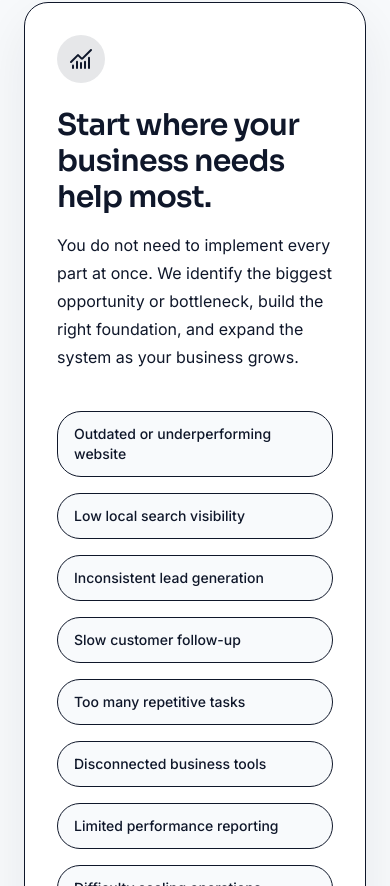
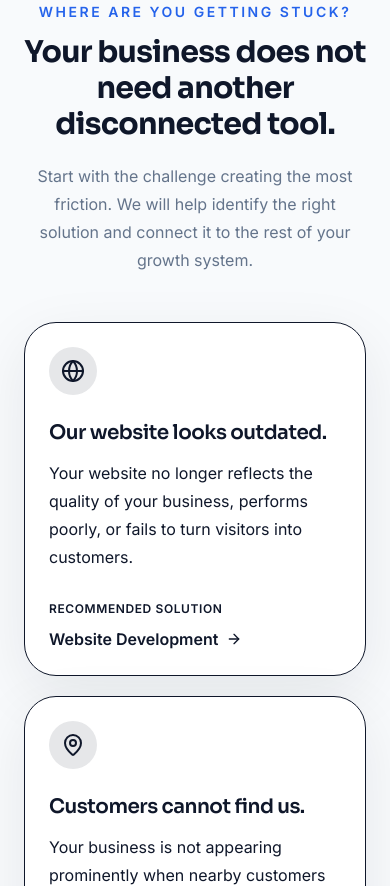
Before and after one commit to LiftEatCode/js-growth, a Next.js app: page /growth-system in a window 390 px wide. Shown: the part 6078-6964 px from the top of the page. Built offline with nearby package versions, Linux system fonts and the light colour scheme.

Commit message:
business problems section

```diff
--- a/src/app/growth-system/page.tsx
+++ b/src/app/growth-system/page.tsx
@@ -12,12 +12,14 @@ import {
 
 import {
   BenefitsSection,
+  BusinessProblemsSection,
   CTASection,
   GrowthSystemVisual,
   PageHero,
   ProcessSection,
 } from "@/components/marketing";
 import { Container, Section, SectionHeader } from "@/components/ui";
+import { businessProblems } from "@/content/home";
 
 export const metadata: Metadata = {
   title: "The JS Growth System",
@@ -157,47 +159,7 @@ export default function GrowthSystemPage() {
 
       <ProcessSection {...growthProcess} theme="dark" />
 
-      <Section>
-        <Container>
-          <div className="grid gap-10 rounded-3xl border bg-card p-8 shadow-soft md:p-12 lg:grid-cols-[0.8fr_1.2fr] lg:items-center">
-            <div>
-              <div className="flex size-12 items-center justify-center rounded-xl bg-brand/10 text-brand">
-                <ChartNoAxesCombined className="size-6" />
-              </div>
-
-              <h2 className="mt-6 text-3xl font-semibold tracking-tight md:text-4xl">
-                Start where your business needs help most.
-              </h2>
-
-              <p className="mt-4 leading-7 text-muted-foreground">
-                You do not need to implement every part at once. We identify the
-                biggest opportunity or bottleneck, build the right foundation,
-                and expand the system as your business grows.
-              </p>
-            </div>
-
-            <div className="grid gap-4 sm:grid-cols-2">
-              {[
-                "Outdated or underperforming website",
-                "Low local search visibility",
-                "Inconsistent lead generation",
-                "Slow customer follow-up",
-                "Too many repetitive tasks",
-                "Disconnected business tools",
-                "Limited performance reporting",
-                "Difficulty scaling operations",
-              ].map((item) => (
-                <div
-                  key={item}
-                  className="rounded-xl border bg-background px-4 py-3 text-sm font-medium"
-                >
-                  {item}
-                </div>
-              ))}
-            </div>
-          </div>
-        </Container>
-      </Section>
+      <BusinessProblemsSection {...businessProblems} />
 
       <CTASection
         title="Build the right growth system for your business."
--- /dev/null
+++ b/src/components/marketing/business-problems-section/business-problems-section.tsx
@@ -0,0 +1,65 @@
+import Link from "next/link";
+import { ArrowRight } from "lucide-react";
+
+import { Container, Section, SectionHeader } from "@/components/ui";
+
+import type { BusinessProblemsSectionProps } from "./types";
+
+export function BusinessProblemsSection({
+  eyebrow = "Where Are You Getting Stuck?",
+  title = "Start with the problem, not the service.",
+  description = "Choose the challenge that sounds most familiar and see how JS Solutions can help.",
+  items,
+}: BusinessProblemsSectionProps) {
+  return (
+    <Section>
+      <Container>
+        <SectionHeader
+          eyebrow={eyebrow}
+          title={title}
+          description={description}
+          align="center"
+          className="mx-auto max-w-3xl"
+        />
+
+        <div className="mt-12 grid gap-5 md:grid-cols-2 lg:grid-cols-3">
+          {items.map((item) => {
+            const Icon = item.icon;
+
+            return (
+              <Link
+                key={item.title}
+                href={item.href}
+                className="group flex h-full flex-col rounded-2xl border bg-card p-6 shadow-soft transition duration-300 hover:-translate-y-1 hover:border-brand/30 hover:shadow-lg focus-visible:outline-none focus-visible:ring-2 focus-visible:ring-brand"
+              >
+                <div className="flex size-12 items-center justify-center rounded-xl bg-brand/10 text-brand">
+                  <Icon className="size-6" />
+                </div>
+
+                <h3 className="mt-6 text-xl font-semibold tracking-tight">
+                  {item.title}
+                </h3>
+
+                <p className="mt-3 leading-7 text-muted-foreground">
+                  {item.description}
+                </p>
+
+                <div className="mt-auto pt-6">
+                  <span className="text-xs font-semibold uppercase tracking-wider text-muted-foreground">
+                    Recommended solution
+                  </span>
+
+                  <span className="mt-2 flex items-center gap-2 font-semibold text-brand">
+                    {item.solution}
+
+                    <ArrowRight className="size-4 transition-transform group-hover:translate-x-1" />
+                  </span>
+                </div>
+              </Link>
+            );
+          })}
+        </div>
+      </Container>
+    </Section>
+  );
+}
--- /dev/null
+++ b/src/components/marketing/business-problems-section/index.ts
@@ -0,0 +1,6 @@
+export { BusinessProblemsSection } from "./business-problems-section";
+
+export type {
+  BusinessProblemItem,
+  BusinessProblemsSectionProps,
+} from "./types";
--- /dev/null
+++ b/src/components/marketing/business-problems-section/types.ts
@@ -0,0 +1,16 @@
+import type { LucideIcon } from "lucide-react";
+
+export type BusinessProblemItem = {
+  title: string;
+  description: string;
+  solution: string;
+  href: string;
+  icon: LucideIcon;
+};
+
+export type BusinessProblemsSectionProps = {
+  eyebrow?: string;
+  title?: string;
+  description?: string;
+  items: readonly BusinessProblemItem[];
+};
--- a/src/components/marketing/index.ts
+++ b/src/components/marketing/index.ts
@@ -34,3 +34,9 @@ export {
     type IndustriesSectionProps,
     type IndustryItem,
   } from "./industries-section";
+
+  export {
+    BusinessProblemsSection,
+    type BusinessProblemItem,
+    type BusinessProblemsSectionProps,
+  } from "./business-problems-section";
--- /dev/null
+++ b/src/content/home.ts
@@ -0,0 +1,67 @@
+import {
+  BarChart3,
+  Bot,
+  Globe,
+  MapPin,
+  MessagesSquare,
+  Workflow,
+} from "lucide-react";
+
+import type { BusinessProblemItem } from "@/components/marketing";
+
+export const businessProblems = {
+  eyebrow: "Where Are You Getting Stuck?",
+  title: "Your business does not need another disconnected tool.",
+  description:
+    "Start with the challenge creating the most friction. We will help identify the right solution and connect it to the rest of your growth system.",
+  items: [
+    {
+      title: "Our website looks outdated.",
+      description:
+        "Your website no longer reflects the quality of your business, performs poorly, or fails to turn visitors into customers.",
+      solution: "Website Development",
+      href: "/websites",
+      icon: Globe,
+    },
+    {
+      title: "Customers cannot find us.",
+      description:
+        "Your business is not appearing prominently when nearby customers search Google for the services you provide.",
+      solution: "Local SEO",
+      href: "/local-seo",
+      icon: MapPin,
+    },
+    {
+      title: "We are not generating enough leads.",
+      description:
+        "Traffic is not consistently turning into calls, form submissions, appointments, or qualified opportunities.",
+      solution: "Growth System",
+      href: "/growth-system",
+      icon: MessagesSquare,
+    },
+    {
+      title: "We respond too slowly.",
+      description:
+        "Leads and customer questions are being delayed, missed, or handled inconsistently across your team.",
+      solution: "AI Automation",
+      href: "/ai-automation",
+      icon: Bot,
+    },
+    {
+      title: "We do too much manually.",
+      description:
+        "Repetitive administrative work is consuming time that could be spent serving customers and growing the business.",
+      solution: "Business Automation",
+      href: "/ai-automation",
+      icon: Workflow,
+    },
+    {
+      title: "We do not know what is working.",
+      description:
+        "Your website, marketing, lead sources, and business systems are not producing clear, actionable reporting.",
+      solution: "Analytics & Reporting",
+      href: "/services",
+      icon: BarChart3,
+    },
+  ] satisfies readonly BusinessProblemItem[],
+};
```
